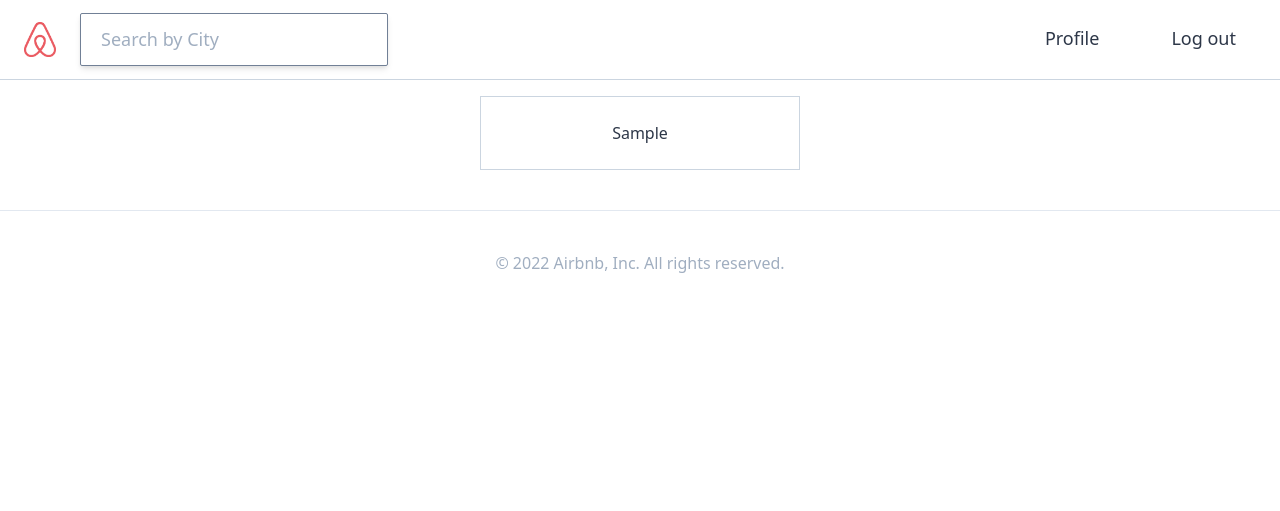
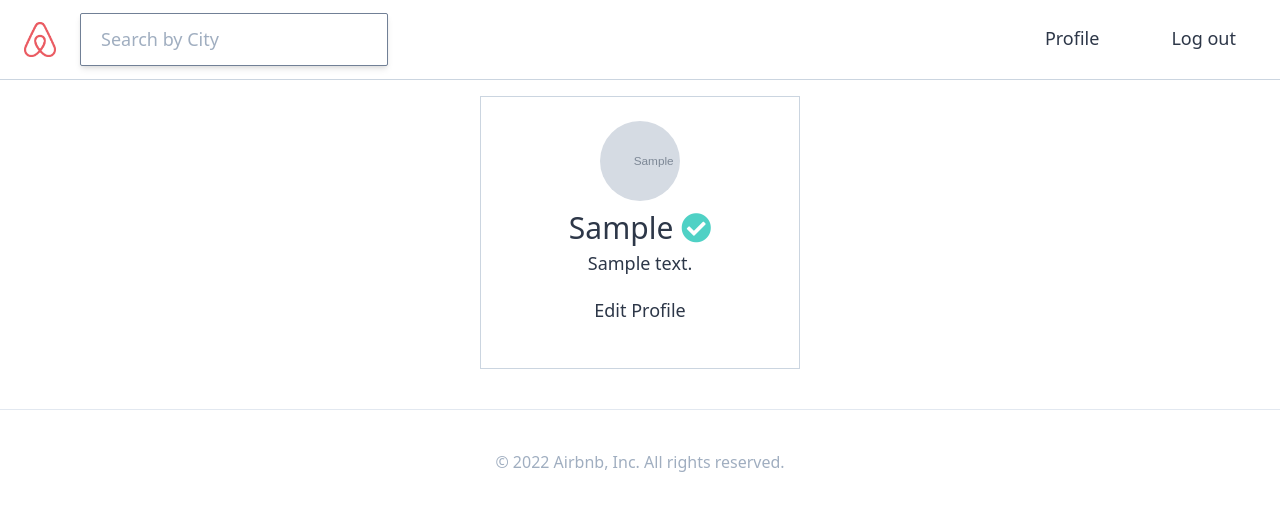
Before and after one commit to maatanyy/airbnb-clone, a Django app: page /users/1/ in a window 1280 px wide. Shown: the top 511 px of the page. Run offline with Django 3.2, Linux system fonts and the light colour scheme; a user stored in the database is signed in; tables that the repository leaves empty hold one stand-in row (values such as "Sample post"); grey boxes marked "Sample" are stand-in pictures; style sheets or scripts are compiled from the project's sources; parts of the project's set-up code (start-up, migrations or seed data) failed here and were passed over; some libraries are stand-ins or nearby versions.

Commit message:
#21.4 user profile part two

```diff
--- /dev/null
+++ b/templates/mixins/user_avatar.html
@@ -0,0 +1,7 @@
+{% if user_obj.avatar %}
+    <div class="h-20 w-20 rounded-full bg-cover" style="background-image: url({{user.avatar.url}});">
+{% else %}
+    <div class="h-20 w-20 bg-gray-700 rounded-full text-white flex justify-center items-center overflow-hidden">
+        <span class="text-3xl">{{user_obj.first_name|first}}</span>
+    {% endif %}
+</div>
--- a/templates/users/user_detail.html
+++ b/templates/users/user_detail.html
@@ -1,14 +1,25 @@
 {% extends "base.html" %}
 
 {% block page_title %}
-    Log In
+    {{user_obj.first_name}}'s Profile
 {% endblock page_title %}
 
 {% block content %}
 
     <div class="container lg:w-5/12 md:w-1/2 xl:w-1/4 mx-auto my-10 flex flex-col items-center border p-6 border-gray-400">
 
-        {{user_obj.first_name}}
+        {% include 'mixins/user_avatar.html' with user=user_obj %}
+
+        <span class="text-3xl mt-1">
+            {{user_obj.first_name}}
+            {% if user_obj.superhost %}
+                <i class="fas fa-check-circle text-teal-400"></i>
+            {% endif %}
+        </span>
+
+        <span class="text-lg">{{user.bio}}</span>
+
+        <a href="#" class="btn">Edit Profile</a>
 
     </div>
 {% endblock content %}
```
Also changed, not shown: users/views.py (line endings or trailing spaces).
